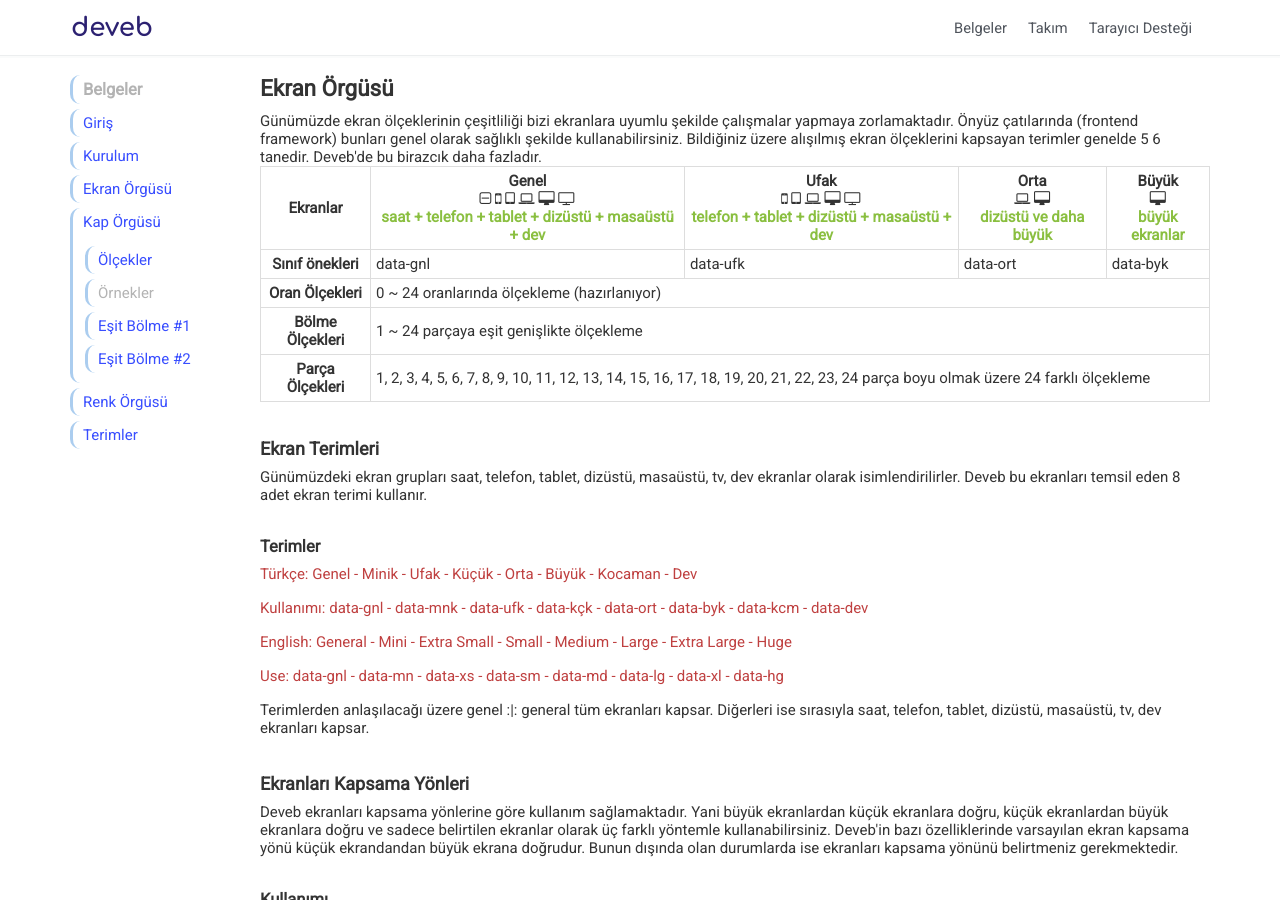
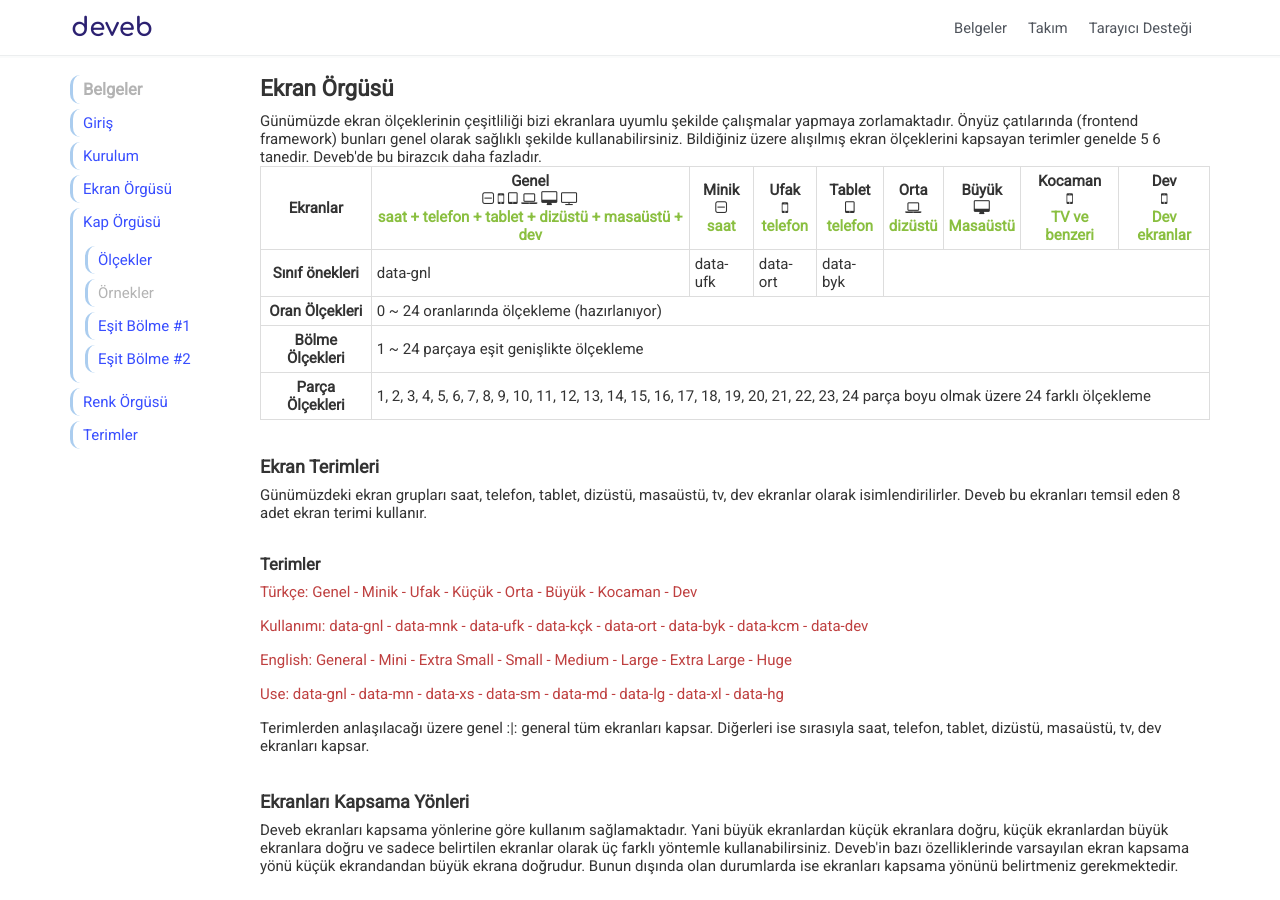
Before and after one commit to data-deveb/data-deveb.github.io, a Jekyll site: the page built from belgeler/ekran-orgusu.html, in a window 1280 px wide and 900 px high. Built offline with Jekyll 4.4.1, drawn with Linux system fonts in a browser that asks for light colours.

Commit message:
Güncelleme

```diff
--- a/belgeler/ekran-orgusu.html
+++ b/belgeler/ekran-orgusu.html
@@ -21,24 +21,39 @@
             <br><span data-metin="olumlu">saat + telefon + tablet + dizüstü + masaüstü + dev</span>
           </th>
           <th>
+            Minik <br>
+            <i class="fa fa-minus-square-o" aria-hidden="true"></i>
+            <br><span data-metin="olumlu">saat</span>
+          </th>
+          <th>
             Ufak <br>
             <i class="fa fa-mobile" aria-hidden="true"></i>
+            <br><span data-metin="olumlu">telefon</span>
+          </th>
+          <th>
+            Tablet <br>
             <i class="fa fa-tablet" aria-hidden="true"></i>
-            <i class="fa fa-laptop" aria-hidden="true"></i>
-            <i class="fa fa-desktop" aria-hidden="true"></i>
-            <i class="fa fa-television" aria-hidden="true"></i>
-            <br><span data-metin="olumlu">telefon + tablet + dizüstü + masaüstü + dev</span>
+            <br><span data-metin="olumlu">telefon</span>
           </th>
           <th>
             Orta <br>
             <i class="fa fa-laptop" aria-hidden="true"></i>
-            <i class="fa fa-desktop" aria-hidden="true"></i>
-            <br><span data-metin="olumlu">dizüstü ve daha büyük</span>
+            <br><span data-metin="olumlu">dizüstü</span>
           </th>
           <th>
             Büyük <br>
             <i class="fa fa-desktop" aria-hidden="true"></i>
-            <br><span data-metin="olumlu">büyük ekranlar</span>
+            <br><span data-metin="olumlu">Masaüstü</span>
+          </th>
+          <th>
+            Kocaman <br>
+            <i class="fa fa-mobile" aria-hidden="true"></i>
+            <br><span data-metin="olumlu">TV ve benzeri</span>
+          </th>
+          <th>
+            Dev <br>
+            <i class="fa fa-mobile" aria-hidden="true"></i>
+            <br><span data-metin="olumlu">Dev ekranlar</span>
           </th>
         </tr>
       </thead>
```
